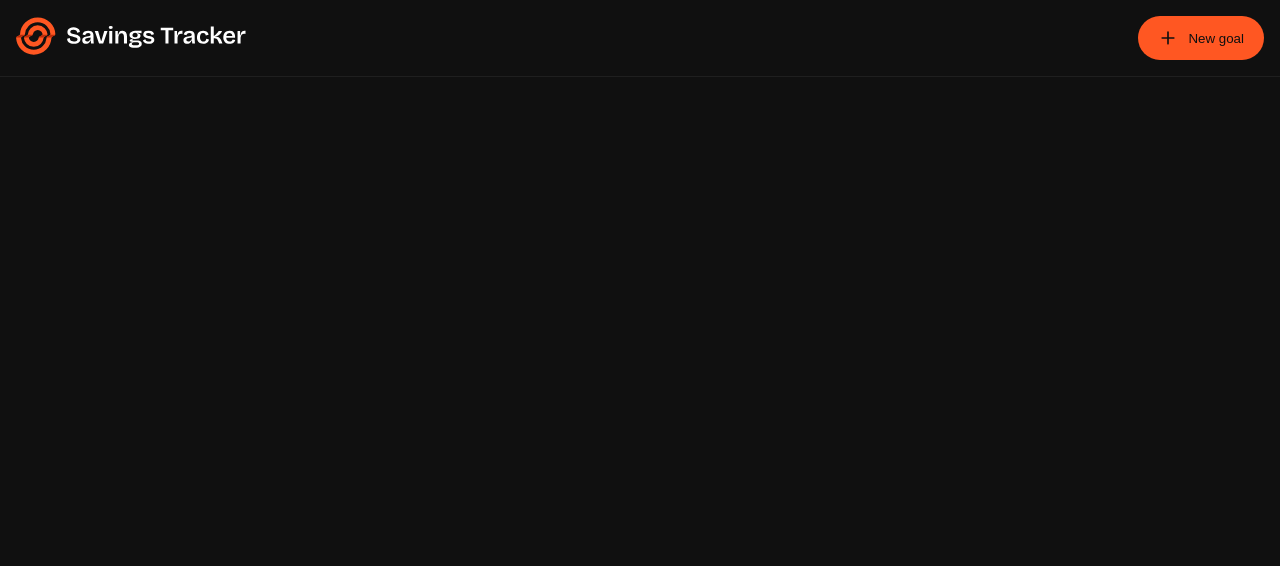
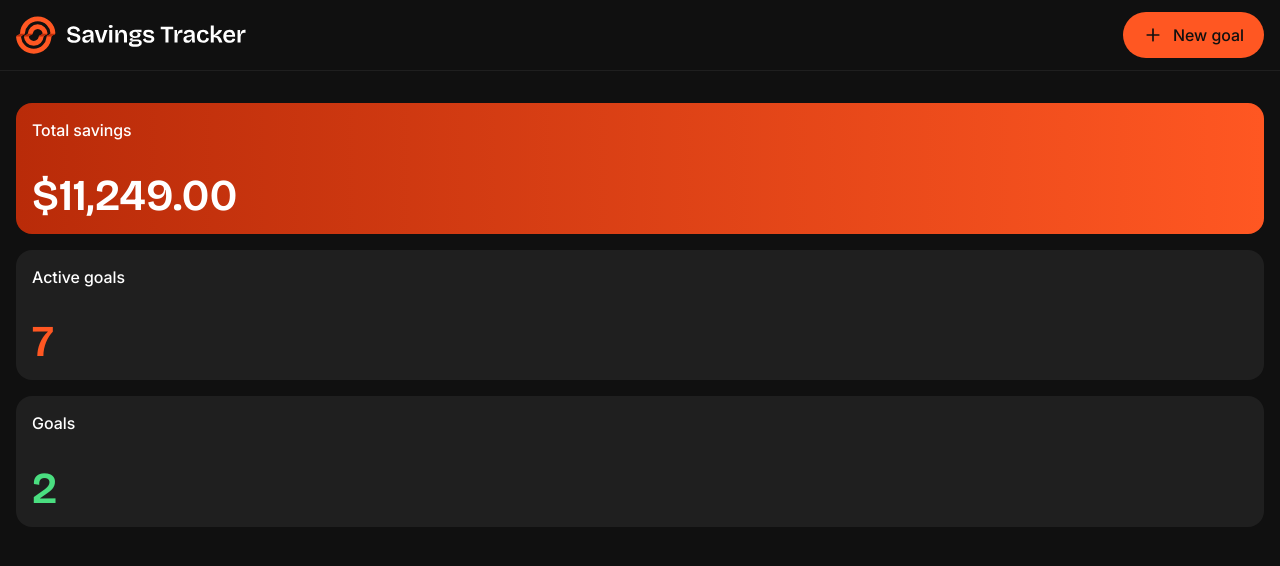
Before and after one commit to DylanNicolet/savings_tracker_frontendmentor.io, a React (Vite) app: page / in a window 1280 px wide. Shown: the top 566 px of the page. Built offline with nearby package versions, Linux system fonts and the light colour scheme.

Commit message:
[DEV] Added fonts and worked on Hero

```diff
--- a/src/components/hero/Hero.scss
+++ b/src/components/hero/Hero.scss
@@ -1,3 +1,51 @@
 .hero {
+    display: flex;
+    flex-direction: column;
+    gap: var(--spacing-200);
 
+    &__total,
+    &__active-goals,
+    &__completed-goals {
+        padding: var(--spacing-200);
+        border-radius: var(--radius-16);
+
+        p {
+            @include text-preset-5;
+            margin-bottom: var(--spacing-400);
+        }
+
+        b {
+            @include text-preset-1-mobile;
+        }
+    }
+
+    &__active-goals,
+    &__completed-goals {
+        background-color: var(--neutral-800);
+        position: relative;
+        overflow: hidden;
+
+        &::after {
+            content: url('../../assets/images/pattern-star.svg');
+            position: absolute;
+            right: -15%;
+            bottom: -80%;
+        }
+    }
+
+    &__total {
+        background-image: linear-gradient(to right, var(--orange-700), var(--orange-400));
+    }
+
+    &__active-goals {
+        b {
+            color: var(--orange-400);
+        }
+    }
+
+    &__completed-goals {
+        b {
+            color: var(--green-500);
+        }
+    }
 }
--- a/src/components/hero/Hero.tsx
+++ b/src/components/hero/Hero.tsx
@@ -1,6 +1,23 @@
+import './Hero.scss';
+
 export default function Hero() {
     return (
-        <section className="hero">
+        <section className="hero container">
+            <div className="hero__total">
+                <p>Total savings</p>
+                <b>$11,249.00</b>
+            </div>
+
+            <div className="hero__active-goals">
+                <p>Active goals</p>
+                <b>7</b>
+            </div>
+
+            <div className="hero__completed-goals">
+                <p>Goals</p>
+                <b>2</b>
+            </div>
+
 
         </section>
     )
--- a/src/layout/header/Header.scss
+++ b/src/layout/header/Header.scss
@@ -1,6 +1,12 @@
 header {
     display: flex;
     justify-content: space-between;
-    padding: var(--spacing-200);
+    padding: var(--spacing-150) var(--spacing-200);
     border-bottom: 1px solid var(--neutral-800);
+
+    picture {
+        display: flex;
+        justify-content: center;
+        align-items: center;
+    }
 }
--- a/src/styles/_buttons.scss
+++ b/src/styles/_buttons.scss
@@ -1,3 +1,5 @@
+@use './fonts' as *;
+
 .btn {
     display: flex;
     justify-content: center;
@@ -10,5 +12,6 @@
     &--primary {
         background-color: var(--orange-400);
         color: var(--neutral-900);
+        @include text-preset-5;
     }
 }
--- a/src/styles/_fonts.scss
+++ b/src/styles/_fonts.scss
@@ -0,0 +1,59 @@
+// Fonts
+@font-face {
+  font-family: 'Inter-italic';
+  src: url('../assets/fonts/Inter/Inter-Italic-VariableFont_opsz\,wght.ttf') format('truetype');
+  font-weight: 100 1000;
+}
+
+@font-face {
+  font-family: 'Inter';
+  src: url('../assets/fonts/Inter/Inter-VariableFont_opsz\,wght.ttf') format('truetype');
+  font-weight: 100 1000;
+}
+
+@font-face {
+  font-family: 'Bricolage-grotesque';
+  src: url('../assets/fonts/Bricolage_Grotesque/BricolageGrotesque-VariableFont_opsz\,wdth\,wght.ttf') format('truetype');
+  font-weight: 100 1000;
+}
+
+// Default mixin
+@mixin font-preset($fontFamily: 'Inter', $size, $weight: 400, $line-height: 100%, $letter-spacing) {
+  font-family: $fontFamily, sans-serif;
+  font-size: $size;
+  font-weight: $weight;
+  line-height: $line-height;
+}
+
+// Font presets
+@mixin text-preset-1 {
+  @include font-preset($fontFamily: 'Bricolage-grotesque', $size: 64px, $weight: 600, $letter-spacing: -2px);
+}
+
+@mixin text-preset-1-mobile {
+  @include font-preset($fontFamily: 'Bricolage-grotesque', $size: 44px, $weight: 600, $letter-spacing: -2px);
+}
+
+@mixin text-preset-2 {
+  @include font-preset($size: 32px, $weight: 700, $line-height: 120%, $letter-spacing: 0px);
+}
+
+@mixin text-preset-3 {
+  @include font-preset($size: 20px, $weight: 700, $line-height: 120%, $letter-spacing: -0.3px);
+}
+
+@mixin text-preset-4 {
+  @include font-preset($size: 20px, $weight: 600, $line-height: 120%, $letter-spacing: -0.3px);
+}
+
+@mixin text-preset-5 {
+  @include font-preset($size: 16px, $weight: 500, $line-height: 140%, $letter-spacing: -0.3px);
+}
+
+@mixin text-preset-6 {
+  @include font-preset($size: 14px, $weight: 600, $line-height: 140%, $letter-spacing: -0.3px);
+}
+
+@mixin text-preset-7 {
+  @include font-preset($size: 11px, $weight: 600, $line-height: 120%, $letter-spacing: 0px);
+}
--- a/src/styles/_global.scss
+++ b/src/styles/_global.scss
@@ -1,5 +1,24 @@
+* {
+    box-sizing: border-box;
+}
+
 body {
     background-color: var(--neutral-900);
     color: var(--neutral-0);
     margin: 0;
+    font-family: 'Inter', sans-serif;
 }
+
+.container {
+    width: 100%;
+    padding: var(--spacing-400) var(--spacing-200);
+}
+
+p, h1, h2, h3, h4, h5 {
+    margin: 0;
+}
+
+a {
+    text-decoration: none;
+    margin: 0;
+}
--- a/vite.config.ts
+++ b/vite.config.ts
@@ -8,7 +8,10 @@ export default defineConfig({
   css: {
     preprocessorOptions: {
       scss: {
-        additionalData: `@use "${path.resolve(__dirname, 'src/styles/breakpoints').replace(/\\/g, '/')}" as *;\n`
+        additionalData: `
+          @use "${path.resolve(__dirname, 'src/styles/breakpoints').replace(/\\/g, '/')}" as *;\n
+          @use "${path.resolve(__dirname, 'src/styles/fonts').replace(/\\/g, '/')}" as *;
+        `
       }
     }
   }
```
